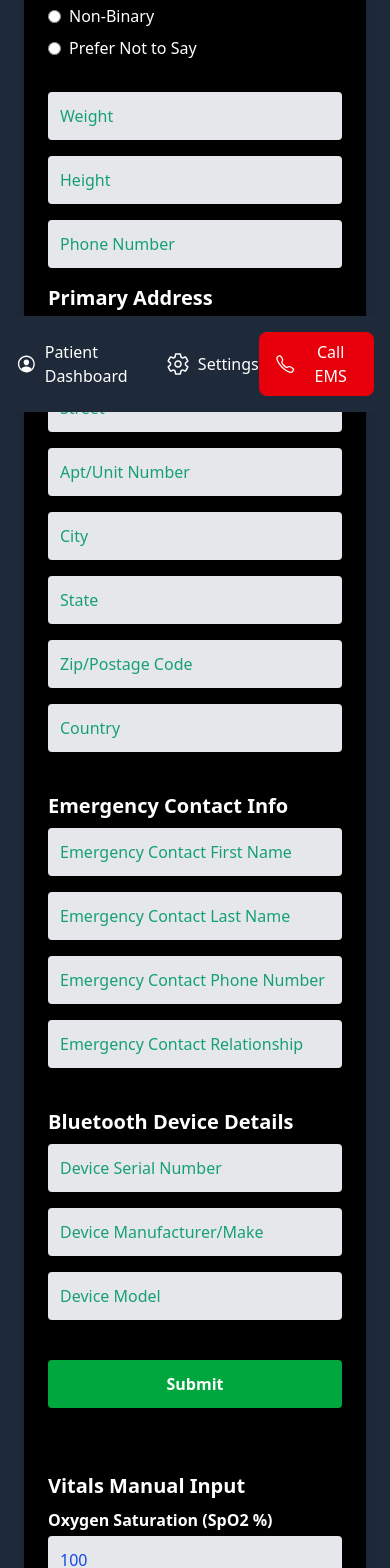
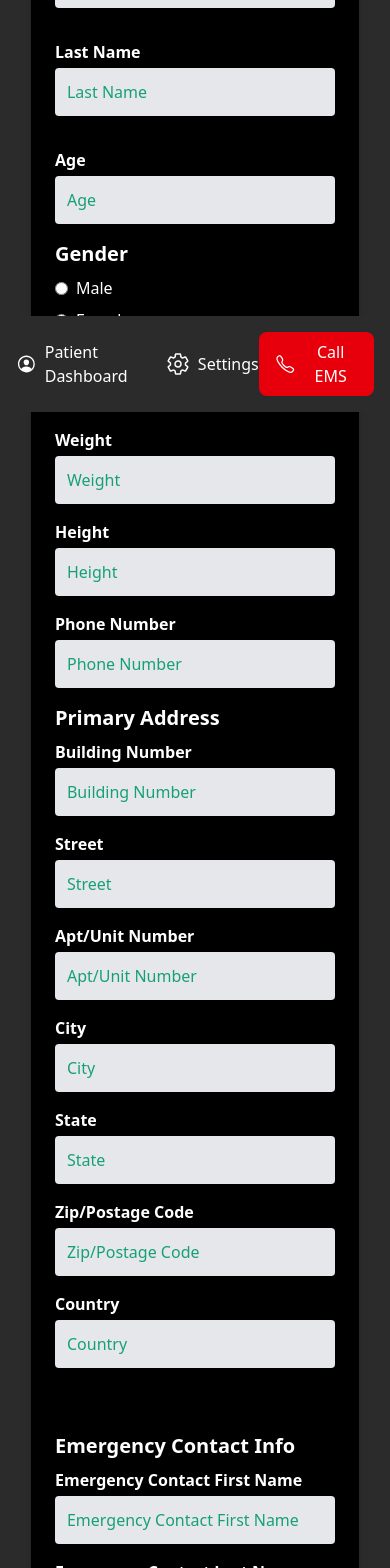
Before and after one commit to jsonaguas/SyrenSensor, a React (Vite) app: page /settings in a window 390 px wide. Shown: the part 432-2000 px from the top of the page. Built offline with nearby package versions, Linux system fonts and the light colour scheme.

Commit message:
logo added and aria roles added for accessibility

```diff
--- a/src/components/NavBar.tsx
+++ b/src/components/NavBar.tsx
@@ -17,34 +17,40 @@ export default function NavBar() {
   };
 
   return (
-    <div className="fixed bottom-0 left-0 w-full bg-gray-800 text-white p-4">
+    <nav role ='navigation' aria-label='footer nav bar' className="fixed bottom-0 left-0 w-full bg-[#2b2b2c] text-white p-4">
       <div className="flex justify-between items-center">
         <div className="flex justify-around w-full">
           <NavLink
             to="/dashboard"
+            aria-label='Patient Dashboard'
             className={({ isActive }) =>
                 `flex items-center space-x-2 text-white hover:text-emerald-500 ${isActive ? 'text-emerald-700' : ''}`
               }
           >
-            <IoPersonCircleOutline size={24} />
+            <IoPersonCircleOutline size={24} aria-hidden='true' />
             <span>Patient Dashboard</span>
           </NavLink>
 
           <NavLink
             to="/settings"
+            aria-label='Settings page'
             className={({ isActive }) =>
                 `flex items-center space-x-2 text-white hover:text-emerald-500 ${isActive ? 'text-emerald-700' : ''}`
               }
             >
-            <IoSettingsOutline size={24} />
+            <IoSettingsOutline size={24} aria-hidden='true'/>
             <span>Settings</span>
           </NavLink>
 
           <button
             onClick={() => setIsModalOpen(true)}
             className="flex items-center space-x-2 text-white bg-red-600 hover:bg-red-700 px-4 py-2 rounded-lg"
+              aria-label='Open EMS confirmation dialog box'
+              aria-expanded={isModalOpen}
+              aria-controls='ems-modal'
+              aria-haspopup='dialog'
           >
-            <IoCallOutline size={24} />
+            <IoCallOutline size={24} aria-hidden='true'/>
             <span>Call EMS</span>
           </button>
         </div>
@@ -52,20 +58,22 @@ export default function NavBar() {
 
       {/* Modal for EMS Confirmation */}
       {isModalOpen && (
-        <div className="fixed inset-0 flex justify-center items-center bg-black bg-opacity-50">
+        <div id='ems-modal' role='dialog' aria-modal='true' aria-labelledby='ems-modal-title' aria-describedby='ems-modal-description' className="fixed inset-0 flex justify-center items-center bg-black bg-opacity-50">
           <div className="bg-white p-6 rounded-lg max-w-sm w-full">
-            <h2 className="text-lg font-semibold">Emergency Activation</h2>
-            <p>Do you want to call an EMS dispatcher?</p>
+            <h2 id='ems-modal-title' className="text-lg font-semibold">Emergency Activation</h2>
+            <p id='ems-modal-description'>Do you want to call an EMS dispatcher?</p>
             <div className="mt-4 flex justify-between">
               <button
                 onClick={closeModal}
                 className="text-black bg-gray-300 px-4 py-2 rounded-md"
+                aria-label='Cancel EMS call'
               >
                 Cancel
               </button>
               <button
                 onClick={handleEMS}
                 className="bg-red-700 text-white px-4 py-2 rounded-md"
+                aria-label='Confirm and call EMS'
               >
                 Call EMS
               </button>
@@ -73,6 +81,6 @@ export default function NavBar() {
           </div>
         </div>
       )}
-    </div>
+    </nav>
   );
 }
--- a/src/components/Settings.tsx
+++ b/src/components/Settings.tsx
@@ -2,6 +2,7 @@ import { useState, useEffect } from 'react';
 // import { User } from '../models/User';
 import { SubmitStatus } from '../models/SubmitStatus';
 import { useSettingsContext } from '../context/SettingsContext';
+import syrenLogo from '../assets/syrensensor2.png'
 
 
 export default function Settings() {
@@ -151,117 +152,193 @@ export default function Settings() {
   }, []);
 
   return (
-    <div className="min-h-screen bg-gray-800 p-6 flex flex-col items-center justify-start">
-              <h1 className="text-white text-3xl font-bold mb-6">Syren Sensor</h1>
-      <div className="max-w-2xl mx-auto bg-black p-6 rounded-lg shadow-lg">
+    <div aria-labelledby='settings-form-title' className="min-h-screen bg-[#2b2b2c] p-6 flex flex-col items-center justify-start mb-10">
+      <h1 id='settings-orm-title' className='sr-only'>Syren Sensor Settings</h1>
+      <img className='w-60 h-60 mb-6 mx-auto bg-[#2b2b2c]' alt="Syren Sensor Logo" src={syrenLogo}/>
+      <form className="max-w-2xl mx-auto bg-black px-6 py-4 rounded-lg shadow-lg my-6">
+        <p id='settings-form-description' className='sr-only'>Form to update user information, emergency contact, and device details.</p>
         <div className="mb-6">
-          <h2 className="text-white text-xl font-bold mb-2">User Info</h2>
+          <fieldset>
+            <legend className="text-white text-xl font-bold mb-2">User Info</legend>
+            <div className='space-y-4'>
+              <div>
+                <label htmlFor='firstName' className="block text-white font-semibold mb-1">First Name</label>
                 <input
+                  id='firstName'
                   type="text"
+                  aria-label='First Name'
                   className="w-full p-3 bg-gray-200 text-blue-700 rounded mb-4  focus:outline-none focus:ring-2 focus:ring-blue-500 placeholder:text-emerald-600 placeholder:opacity-90"
                   placeholder="First Name"
                   value={settingsState.user.name.firstName}
                   onChange={(e) => updateUser({ ...settingsState.user, name: { ...settingsState.user.name, firstName: e.target.value } })}
                 />
+              </div>
+              <div>
+                <label htmlFor='lastName' className="block text-white font-semibold mb-1">Last Name</label>
                 <input
+                  id='lastName'
+                  aria-label='Last Name'
                   type="text"
                   className="w-full p-3 bg-gray-200 text-blue-700 rounded mb-4  focus:outline-none focus:ring-2 focus:ring-blue-500 placeholder:text-emerald-600 placeholder:opacity-90"
                   placeholder="Last Name"
                   value={settingsState.user.name.lastName}
                   onChange={(e) => updateUser({ ...settingsState.user, name: { ...settingsState.user.name, lastName: e.target.value } })}
                 />
+              </div>
+              <div>
+                <label htmlFor='age' className="block text-white font-semibold mb-1">Age</label>
                 <input
+                  id='age'
+                  aria-label='Age'
                   type="number"
                   className="w-full p-3 bg-gray-200 text-blue-700 rounded mb-4  focus:outline-none focus:ring-2 focus:ring-blue-500 placeholder:text-emerald-600 placeholder:opacity-90"
                   placeholder="Age"
                   value={settingsState.user.age || ''}
                   onChange={(e) => updateUser({ ...settingsState.user, age: Number(e.target.value) })}
               />
+              </div>
+            </div>
 
-          <h2 className="text-white text-xl font-bold mb-2">Gender</h2>
-          <div className="flex flex-col mb-6">
+          </fieldset>
+
+
+          <fieldset>
+            <legend className="text-white text-xl font-bold mb-2">Gender</legend>
+            <div className="flex flex-col mb-6" role='radiogroup' aria-labelledby='gender-group-label'>
+              <span id='gender-group-label' className='sr-only'>Gender options</span>
               {['Male', 'Female', 'Non-Binary', 'Prefer Not to Say'].map((option) => (
                 <div key={option} className="flex items-center mb-2">
                   <input
                     type="radio"
-                  id={option}
+                    id={`gender-${option}`}
                     name="gender"
                     value={option}
                     checked={settingsState.user.gender === option}
                     onChange={() => updateUser({ ...settingsState.user, gender: option })}
                     className="mr-2"
                   />
-                <label htmlFor={option} className="text-white">{option}</label>
+                  <label htmlFor={`gender-${option}`} className="text-white">{option}</label>
                 </div>
               ))}
             </div>
-
+          </fieldset>
+          <fieldset>
+            <div>
+              <label htmlFor='weight' className="block text-white font-semibold mb-1">Weight</label>
               <input
+                id='weight'
+                aria-label='Weight'
                 type="text"
                 className="w-full p-3 bg-gray-200 text-blue-700 rounded mb-4  focus:outline-none focus:ring-2 focus:ring-blue-500 placeholder:text-emerald-600 placeholder:opacity-90"
                 placeholder="Weight"
                 value={settingsState.user.weight}
                 onChange={(e) => updateUser({ ...settingsState.user, weight: e.target.value })}
               />
+              <label htmlFor='height' className="block text-white font-semibold mb-1">Height</label>
               <input
+                id='height'
+                aria-label='height'
                 type="text"
                 className="w-full p-3 bg-gray-200 text-blue-700 rounded mb-4  focus:outline-none focus:ring-2 focus:ring-blue-500 placeholder:text-emerald-600 placeholder:opacity-90"
                 placeholder="Height"
                 value={settingsState.user.height}
                 onChange={(e) => updateUser({ ...settingsState.user, height: e.target.value })}
               />
+            </div>
+          </fieldset>
+          <fieldset>
+            <div>
+              <label htmlFor='phoneNumber' className="block text-white font-semibold mb-1">Phone Number</label>
               <input
+              id='phoneNumber'
+              aria-label='Phone Number'
               type="text"
               className="w-full p-3 bg-gray-200 text-blue-700 rounded mb-4  focus:outline-none focus:ring-2 focus:ring-blue-500 placeholder:text-emerald-600 placeholder:opacity-90"
               placeholder="Phone Number"
               value={settingsState.user.phoneNumber}
               onChange={(e) => updateUser({ ...settingsState.user, phoneNumber: e.target.value })}
             />
+            </div>
             <div className="flex flex-col mb-6">
-            <h2 className="text-white text-xl font-bold mb-2">Primary Address</h2>
+              <fieldset>
+                <legend className="text-white text-xl font-bold mb-2">Primary Address</legend>
+                <div>
+                  <label htmlFor='buildingNumber' className="block text-white font-semibold mb-1">Building Number</label>
                   <input
+                    id='buildingNumber'
+                    aria-label='Building Number'
                     type="text"
                     className="w-full p-3 bg-gray-200 text-blue-700 rounded mb-4  focus:outline-none focus:ring-2 focus:ring-blue-500 placeholder:text-emerald-600 placeholder:opacity-90"
                     placeholder="Building Number"
                     value={settingsState.user.primaryAddress.buildingNumber}
                     onChange={(e) => updateUser({ ...settingsState.user, primaryAddress: {...settingsState.user.primaryAddress, buildingNumber: e.target.value }})}
                   />
+                </div>
+                <div>
+                  <label htmlFor='street' className="block text-white font-semibold mb-1">Street</label>
                   <input
+                    id='street'
+                    aria-label='Street'
                     type="text"
                     className="w-full p-3 bg-gray-200 text-blue-700 rounded mb-4  focus:outline-none focus:ring-2 focus:ring-blue-500 placeholder:text-emerald-600 placeholder:opacity-90"
                     placeholder="Street"
                     value={settingsState.user.primaryAddress.street}
                     onChange={(e) => updateUser({ ...settingsState.user, primaryAddress: {...settingsState.user.primaryAddress, street: e.target.value }})}
                   />
+                </div>
+                <div>
+                  <label htmlFor='aptNumber' className="block text-white font-semibold mb-1">Apt/Unit Number</label>
                   <input
+                  id='aptNumber'
+                  aria-label='Apartment or Unit Number'
                   type="text"
                   className="w-full p-3 bg-gray-200 text-blue-700 rounded mb-4  focus:outline-none focus:ring-2 focus:ring-blue-500 placeholder:text-emerald-600 placeholder:opacity-90"
                   placeholder="Apt/Unit Number"
                   value={settingsState.user.primaryAddress.aptUnitNumber}
                   onChange={(e) => updateUser({ ...settingsState.user, primaryAddress: {...settingsState.user.primaryAddress, aptUnitNumber: e.target.value }})}
                   />
+                </div>
+                <div>
+                  <label htmlFor='city' className="block text-white font-semibold mb-1">City</label>
                   <input
+                    id='city'
+                    aria-label='City'
                     type="text"
                     className="w-full p-3 bg-gray-200 text-blue-700 rounded mb-4  focus:outline-none focus:ring-2 focus:ring-blue-500 placeholder:text-emerald-600 placeholder:opacity-90"
                     placeholder="City"
                     value={settingsState.user.primaryAddress.city}
                     onChange={(e) => updateUser({ ...settingsState.user, primaryAddress: {...settingsState.user.primaryAddress, city: e.target.value }})}
                   />
+                </div>
+                <div>
+                  <label htmlFor='state' className="block text-white font-semibold mb-1">State</label>
                   <input
+                  id='state'
+                  aria-label='State'
                   type="text"
                   className="w-full p-3 bg-gray-200 text-blue-700 rounded mb-4  focus:outline-none focus:ring-2 focus:ring-blue-500 placeholder:text-emerald-600 placeholder:opacity-90"
                   placeholder="State"
                   value={settingsState.user.primaryAddress.state}
                   onChange={(e) => updateUser({ ...settingsState.user, primaryAddress: {...settingsState.user.primaryAddress, state: e.target.value }})}
                 />
+                </div>
+                <div>
+                  <label htmlFor='zipCode' className="block text-white font-semibold mb-1">Zip/Postage Code</label>
                   <input
+                  id='zipCode'
+                  aria-label='Zip or Postage Code'
                   type="text"
                   className="w-full p-3 bg-gray-200 text-blue-700 rounded mb-4  focus:outline-none focus:ring-2 focus:ring-blue-500 placeholder:text-emerald-600 placeholder:opacity-90"
                   placeholder="Zip/Postage Code"
                   value={settingsState.user.primaryAddress.zipCode}
                   onChange={(e) => updateUser({ ...settingsState.user, primaryAddress: {...settingsState.user.primaryAddress, zipCode: e.target.value }})}
                   />
+                </div>
+                <div>
+                  <label htmlFor='country' className="block text-white font-semibold mb-1">Country</label>
                   <input
+                  id='country'
+                  aria-label="Country"
                   type="text"
                   className="w-full p-3 bg-gray-200 text-blue-700 rounded mb-4  focus:outline-none focus:ring-2 focus:ring-blue-500 placeholder:text-emerald-600 placeholder:opacity-90"
                   placeholder="Country"
@@ -269,11 +346,18 @@ export default function Settings() {
                   onChange={(e) => updateUser({ ...settingsState.user, primaryAddress: {...settingsState.user.primaryAddress, country: e.target.value }})}
                 />
               </div>
+              </fieldset>
             </div>
-
+          </fieldset>
+        </div>
+        <fieldset>
         <div className="mb-6">
-          <h2 className="text-white text-xl font-bold mb-2">Emergency Contact Info</h2>
+          <legend className="text-white text-xl font-bold mb-2">Emergency Contact Info</legend>
+          <div>
+            <label htmlFor='emergencyFirstName' className="block text-white font-semibold mb-1">Emergency Contact First Name</label>
             <input
+              id='emergencyFirstName'
+              aria-label='Emergency Contact First Name'
               type="text"
               className="w-full p-3 bg-gray-200 text-blue-700 rounded mb-4  focus:outline-none focus:ring-2 focus:ring-blue-500 placeholder:text-emerald-600 placeholder:opacity-90"
               placeholder="Emergency Contact First Name"
@@ -282,7 +366,12 @@ export default function Settings() {
                 updateEmergencyContact({ ...settingsState.emergencyContact, name: { ...settingsState.emergencyContact.name, firstName: e.target.value } })
               }
             />
+          </div>
+          <div>
+            <label htmlFor="emergencyLastName" className="block text-white font-semibold mb-1">Emergency Contact Last Name</label>
             <input
+              id='emergencyLastName'
+              aria-label="Emergency Contact Last Name"
               type="text"
               className="w-full p-3 bg-gray-200 text-blue-700 rounded mb-4  focus:outline-none focus:ring-2 focus:ring-blue-500 placeholder:text-emerald-600 placeholder:opacity-90"
               placeholder="Emergency Contact Last Name"
@@ -291,14 +380,24 @@ export default function Settings() {
                 updateEmergencyContact({ ...settingsState.emergencyContact, name: { ...settingsState.emergencyContact.name, lastName: e.target.value } })
               }
             />
+          </div>
+          <div>
+            <label htmlFor="emergencyPhone" className="block text-white font-semibold mb-1">Emergency Contact Phone Number</label>
             <input
+              id='emergencyPhone'
+              aria-label='Emergency Contact Phone Number'
               type="text"
               className="w-full p-3 bg-gray-200 text-blue-700 rounded mb-4  focus:outline-none focus:ring-2 focus:ring-blue-500 placeholder:text-emerald-600 placeholder:opacity-90"
               placeholder="Emergency Contact Phone Number"
               value={settingsState.emergencyContact.phoneNumber}
               onChange={(e) => updateEmergencyContact({ ...settingsState.emergencyContact, phoneNumber: e.target.value })}
             />
+          </div>
+          <div>
+            <label htmlFor="emergencyRelationship" className="block text-white font-semibold mb-1">Emergency Contact Relationship</label>
             <input
+              id='emergencyRelationship'
+              aria-label='Emergency Contact Relationship'
               type="text"
               className="w-full p-3 bg-gray-200 text-blue-700 rounded mb-4  focus:outline-none focus:ring-2 focus:ring-blue-500 placeholder:text-emerald-600 placeholder:opacity-90"
               placeholder="Emergency Contact Relationship"
@@ -306,24 +405,41 @@ export default function Settings() {
               onChange={(e) => updateEmergencyContact({ ...settingsState.emergencyContact, relationship: e.target.value })}
             />
           </div>
+        </div>
+        </fieldset>
 
+        <fieldset>
           <div className="mb-6">
-          <h2 className="text-white text-xl font-bold mb-2">Bluetooth Device Details</h2>
+            <legend className="text-white text-xl font-bold mb-2">Bluetooth Device Details</legend>
+            <div>
+              <label htmlFor="deviceSerial" className="block text-white font-semibold mb-1">Device Serial Number</label>
               <input
+                id='deviceSerial'
+                aria-label='Device Serial Number'
                 type="text"
                 className="w-full p-3 bg-gray-200 text-blue-700 rounded mb-4  focus:outline-none focus:ring-2 focus:ring-blue-500 placeholder:text-emerald-600 placeholder:opacity-90"
                 placeholder="Device Serial Number"
                 value={settingsState.bluetoothDevice.serialNumber}
                 onChange={(e) => updateBluetoothDevice({ ...settingsState.bluetoothDevice, serialNumber: e.target.value })}
               />
+            </div>
+            <div>
+              <label htmlFor="deviceManufacture" className="block text-white font-semibold mb-1">Device Manufacture/Make</label>
               <input
+                id='deviceManufacture'
+                aria-label='Device Manufacturer or Makel'
                 type="text"
                 className="w-full p-3 bg-gray-200 text-blue-700 rounded mb-4  focus:outline-none focus:ring-2 focus:ring-blue-500 placeholder:text-emerald-600 placeholder:opacity-90"
                 placeholder="Device Manufacturer/Make"
                 value={settingsState.bluetoothDevice.deviceMake}
                 onChange={(e) => updateBluetoothDevice({ ...settingsState.bluetoothDevice, deviceMake: e.target.value })}
               />
+            </div>
+            <div>
+              <label htmlFor="deviceModel" className="block text-white font-semibold mb-1">Device Model</label>
               <input
+                id='deviceModel'
+                aria-label='Device Model'
                 type="text"
                 className="w-full p-3 bg-gray-200 text-blue-700 rounded mb-4  focus:outline-none focus:ring-2 focus:ring-blue-500 placeholder:text-emerald-600 placeholder:opacity-90"
                 placeholder="Device Model"
@@ -331,21 +447,28 @@ export default function Settings() {
                 onChange={(e) => updateBluetoothDevice({ ...settingsState.bluetoothDevice, deviceModel: e.target.value })}
               />
             </div>
+          </div>
+        </fieldset>
 
         <button
           className="w-full p-3 bg-green-600 rounded text-white font-bold mb-10"
           onClick={handleSubmit}
+          type="button"
+          aria-label='Submit User, Device, and Emergency Contact Information'
         >
           Submit
         </button>
-        <div className="my-6">
-          <h2 className="text-white text-xl font-bold mb-2">Vitals Manual Input</h2>
+        <fieldset>
+          <div className="space-y-4">
+            <legend className="text-white text-xl font-bold mb-2">Vitals Manual Input</legend>
+            <div>
             <label htmlFor="spO2" className="block text-white font-semibold mb-1">
             Oxygen Saturation (SpO2 %)
             </label>
             <input
               id="spO2"
               type="number"
+              aria-label='Oxygen Saturation'
               className="w-full p-3 bg-gray-200 text-blue-700 rounded mb-4  focus:outline-none focus:ring-2 focus:ring-blue-500 placeholder:text-emerald-600 placeholder:opacity-90"
               placeholder="Oxygen Saturation (SpO2)"
               value={settingsState.vitals.spO2 || ''}
@@ -353,11 +476,14 @@ export default function Settings() {
                 updateVitals({ ...settingsState.vitals, spO2: Number(e.target.value) })
               }
             />
+            </div>
+            <div>
             <label htmlFor="skinTemp" className="block text-white font-semibold mb-1">
             Skin Temperature (°F)
             </label>
             <input
               id="skinTemp"
+              aria-label="Skin Temperature"
               type="number"
               className="w-full p-3 bg-gray-200 text-blue-700 rounded mb-4  focus:outline-none focus:ring-2 focus:ring-blue-500 placeholder:text-emerald-600 placeholder:opacity-90"
               placeholder="Skin Temperature"
@@ -366,26 +492,33 @@ export default function Settings() {
                 updateVitals({...settingsState.vitals, skinTemp: Number(e.target.value) })
               }
             />
+            </div>
+            <div>
             <label htmlFor="pulse" className="block text-white font-semibold mb-1">
             Pulse (BPM)
             </label>
             <input
               id="pulse"
+              aria-label='Heart Rate Pulse'
               type="text"
               className="w-full p-3 bg-gray-200 text-blue-700 rounded mb-4  focus:outline-none focus:ring-2 focus:ring-blue-500 placeholder:text-emerald-600 placeholder:opacity-90"
               placeholder="Heart Rate/Pulse"
               value={settingsState.vitals.pulse || ''}
               onChange={(e) => updateVitals({ ...settingsState.vitals, pulse: Number(e.target.value) })}
             />
-
+            </div>
           <button
-          className="w-full p-3 bg-green-600 rounded text-white font-bold mb-10"
+          type='button'
+          aria-label='Update Vitals Information'
+            className="w-full p-3 bg-green-600 rounded text-white font-bold mb-2"
             onClick={handleVitalsUpdate}
           >
             Update Vitals
           </button>
+
           </div>
-      </div>
+        </fieldset>
+      </form>
     </div>
   );
 }
```
Also changed, not shown: src/App.tsx (+11 -4 lines), src/components/PatientDashboard.tsx (+11 -7 lines), src/assets/syrensensor1.png (added), src/assets/syrensensor2.png (added). Lines whose indentation alone changed are shown as unchanged.
